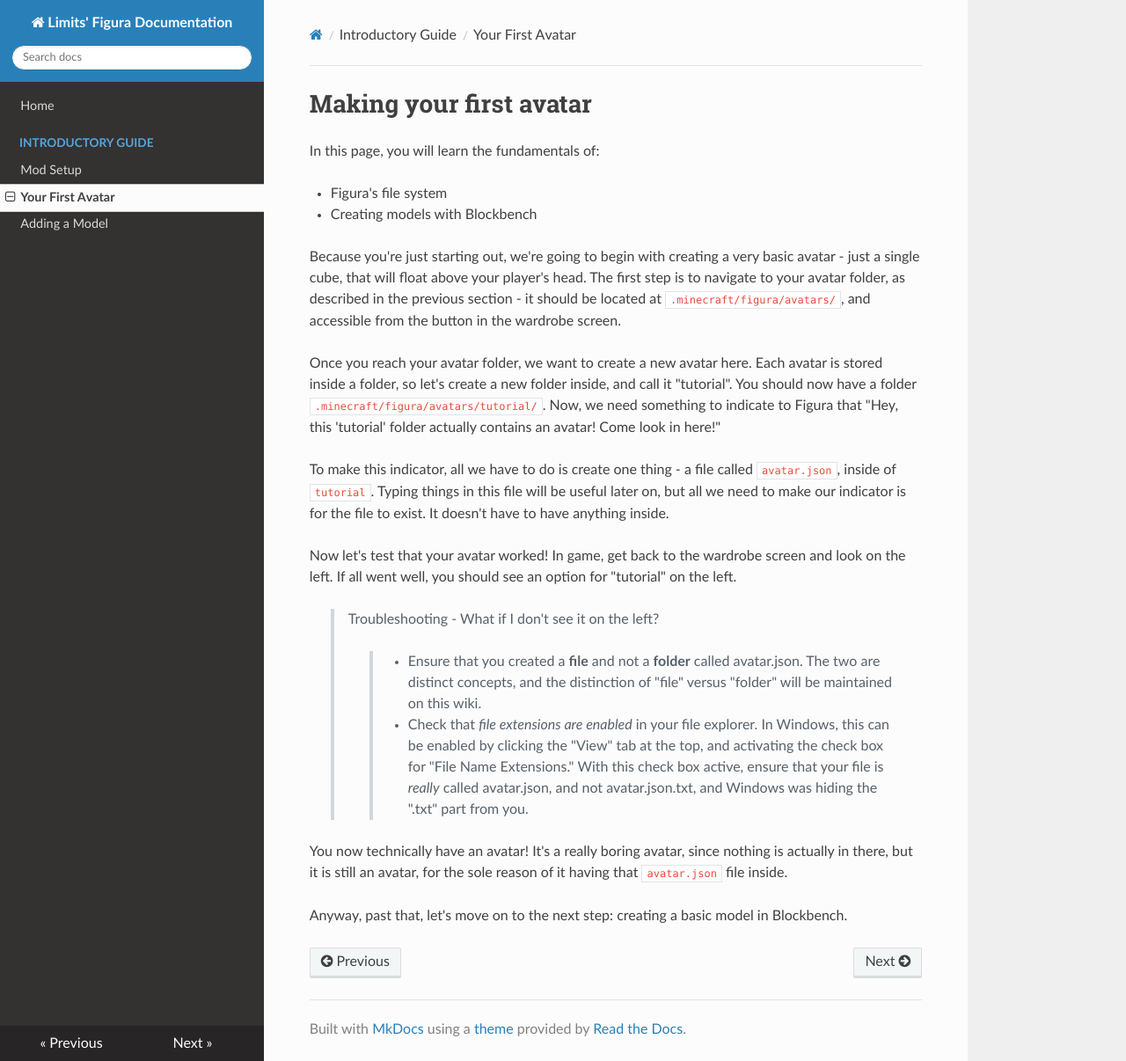
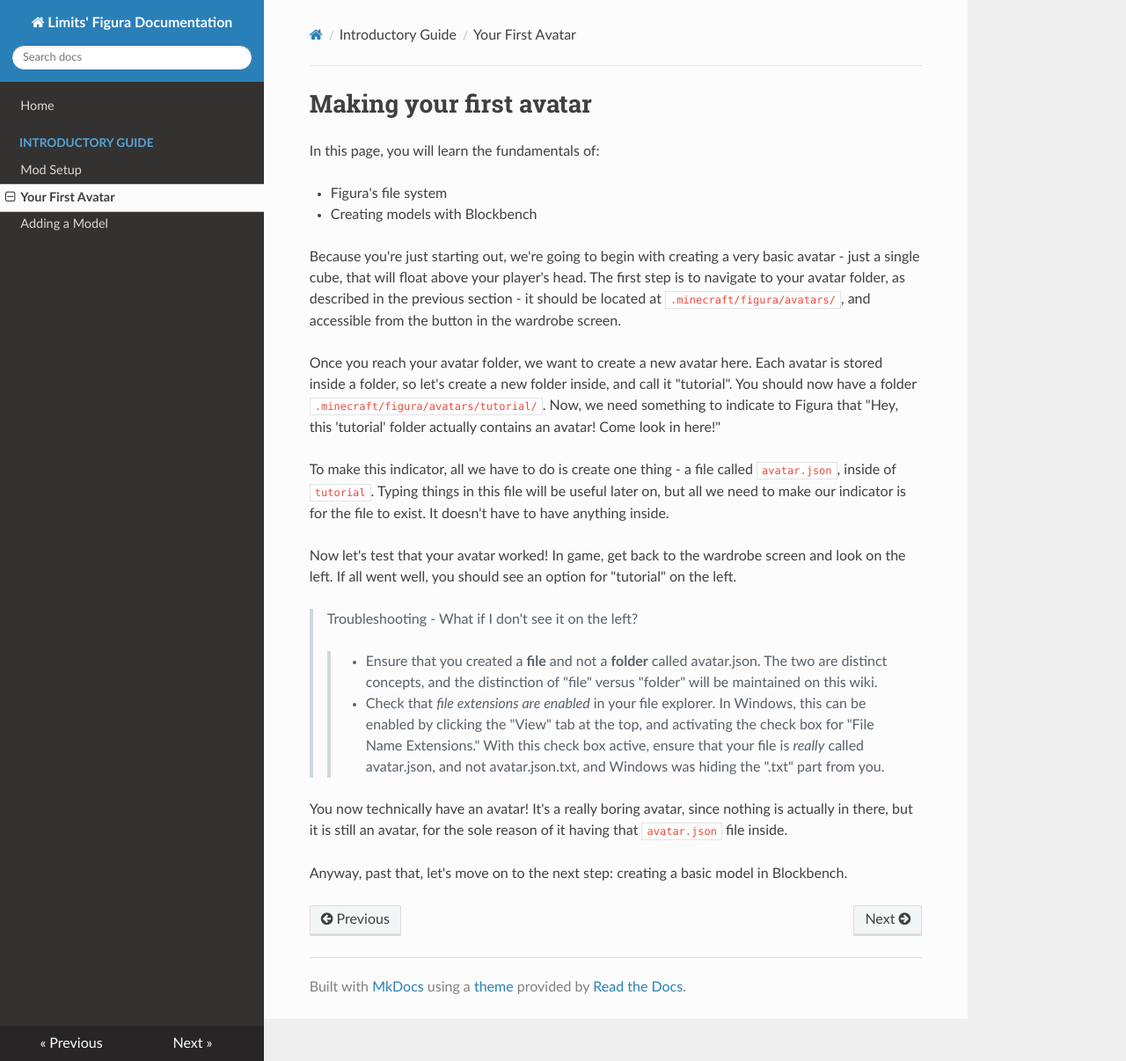
Before and after one commit to Moonlight-Maya/LimitsFiguraDocs, an MkDocs documentation site: the page built from docs/guides/first_avatar/p1_json.md, in a window 1280 px wide and 1206 px high. Shown: the whole window at 88% size. Built offline with MkDocs 1.6.1, drawn with Linux system fonts in a browser that asks for light colours; nearby versions of some CDN libraries.

Commit message:
override default formatting

```diff
--- a/docs/stylesheets/blockquotes.css
+++ b/docs/stylesheets/blockquotes.css
@@ -1,6 +1,9 @@
 blockquote {
 	padding:0 1em;
 	color: #57606a;
-	border-left: .3em solid #d0d7de;
+	border-left: .3em solid #d0d7de
+}
+
+.rst-content blockquote {
 	margin-left: 0px
 }
```
